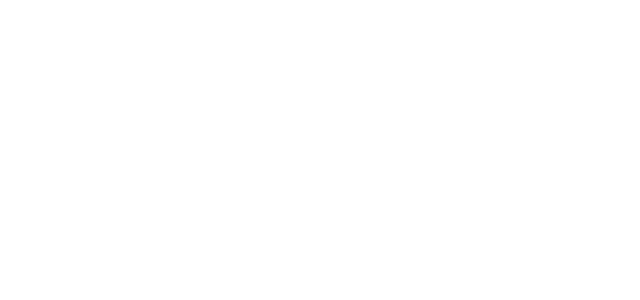
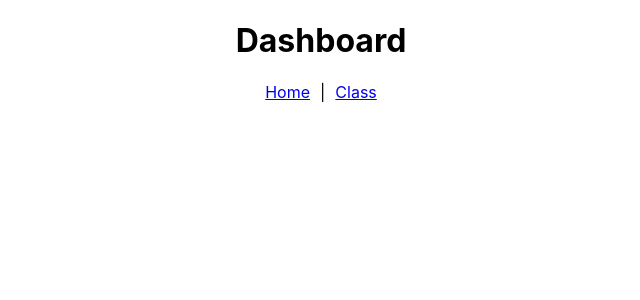
Before and after one commit to jrp9pte/Educator_Hub, a React (Create React App) app in the folder tje-dashboard-app/: page /overall_dashboard in a window 1280 px wide. Before the commit this address had no page. Shown: the top 300 px of the page, without its empty margins (319-959 px from the left). Built offline with nearby package versions, Linux system fonts and the light colour scheme.

Commit message:
Dealt with warnings. Changed naming scheme. Moved links to component files

```diff
--- a/tje-dashboard-app/src/App.js
+++ b/tje-dashboard-app/src/App.js
@@ -1,20 +1,22 @@
-import { render } from "react-dom";
+// import { render } from "react-dom";
 import { BrowserRouter, Routes, Route } from "react-router-dom";
 import Home from "./pages/Home.js";
 import Dashboard from "./pages/Dashboard.js";
 import StudentDirectory from "./pages/StudentDirectory.js";
 import TeacherDirectory from "./pages/TeacherDirectory.js";
 import TeacherDashboard from "./pages/TeacherDashboard.js";
+import ClassPage from "./pages/ClassPage.js";
 
 function App() {
   return (
     <BrowserRouter>
       <Routes>
         <Route path="/" element={<Home />} />
-        <Route path="overall_dashbaord" element={<Dashboard />} />
+        <Route path="overall_dashboard" element={<Dashboard />} />
         <Route path="student_directory" element={<StudentDirectory />} />
         <Route path="teacher_directory" element={<TeacherDirectory />} />
         <Route path="teacher_dashboard" element={<TeacherDashboard />} />
+        <Route path="class_page" element={<ClassPage />} />
       </Routes>
     </BrowserRouter>
   );
--- a/tje-dashboard-app/src/components/Dash_board/Dash_board.js
+++ b/tje-dashboard-app/src/components/Dash_board/Dash_board.js
@@ -1,9 +1,14 @@
-function Dash_board() {
+import { Link } from "react-router-dom";
+
+function DASH_BOARD() {
   return (
     <div style={{ textAlign: "center" }}>
-      <h1>Overall Dashboard</h1>
+      <h1>Dashboard</h1>
+      <Link to="/">Home</Link>
+      <span style={{ margin: "0 10px" }}>|</span>
+      <Link to="/class_page">Class</Link>
     </div>
   );
 }
 
-export default Dash_board;
+export default DASH_BOARD;
--- a/tje-dashboard-app/src/components/HomePage/HomePage.js
+++ /dev/null
@@ -1,18 +0,0 @@
-import { Link } from "react-router-dom";
-
-function HomePage() {
-  return (
-    <div style={{ textAlign: "center" }}>
-      <h1>Home Page</h1>
-      <Link to="/overall_dashbaord">Dashboard</Link>
-      <span style={{ margin: "0 10px" }}>|</span>
-      <Link to="/student_directory">Student Directory</Link>
-      <span style={{ margin: "0 10px" }}>|</span>
-      <Link to="/teacher_directory">Teacher Directory</Link>
-      <span style={{ margin: "0 10px" }}>|</span>
-      <Link to="/teacher_dashboard">Teacher Dashboard</Link>
-    </div>
-  );
-}
-
-export default HomePage;
--- a/tje-dashboard-app/src/components/Student_Directory/Student_Directory.js
+++ b/tje-dashboard-app/src/components/Student_Directory/Student_Directory.js
@@ -1,9 +1,12 @@
-function Student_Directory() {
+import { Link } from "react-router-dom";
+
+function STUDENT_DIRECTORY() {
   return (
     <div style={{ textAlign: "center" }}>
       <h1>Student Directory</h1>
+      <Link to="/">Home</Link>
     </div>
   );
 }
 
-export default Student_Directory;
+export default STUDENT_DIRECTORY;
--- a/tje-dashboard-app/src/components/Teacher_Dashboard/Teacher_Dashboard.js
+++ b/tje-dashboard-app/src/components/Teacher_Dashboard/Teacher_Dashboard.js
@@ -1,9 +1,14 @@
-function Teacher_Dashboard() {
+import { Link } from "react-router-dom";
+
+function TEACHER_DASHBOARD() {
   return (
     <div style={{ textAlign: "center" }}>
       <h1>Teacher Dashboard</h1>
+      <Link to="/">Home</Link>
+      <span style={{ margin: "0 10px" }}>|</span>
+      <Link to="/overall_dashboard">Dashboard</Link>
     </div>
   );
 }
 
-export default Teacher_Dashboard;
+export default TEACHER_DASHBOARD;
--- a/tje-dashboard-app/src/components/Teacher_Directory/Teacher_Directory.js
+++ b/tje-dashboard-app/src/components/Teacher_Directory/Teacher_Directory.js
@@ -1,9 +1,12 @@
-function Teacher_Directory() {
+import { Link } from "react-router-dom";
+
+function TEACHER_DIRECTORY() {
   return (
     <div style={{ textAlign: "center" }}>
       <h1>Teacher Directory</h1>
+      <Link to="/">Home</Link>
     </div>
   );
 }
 
-export default Teacher_Directory;
+export default TEACHER_DIRECTORY;
--- a/tje-dashboard-app/src/pages/Dashboard.js
+++ b/tje-dashboard-app/src/pages/Dashboard.js
@@ -1,12 +1,10 @@
-import Dash_board from "../components/Dash_board/Dash_board.js";
-import { Link } from "react-router-dom";
+import DASH_BOARD from "../components/DASH_BOARD/DASH_BOARD.js";
 
 function Dashboard() {
   return (
-    <div style={{ textAlign: "center" }}>
-      <Dash_board />
-      <Link to="/">Home</Link>
-    </div>
+    <>
+      <DASH_BOARD />
+    </>
   );
 }
 
--- a/tje-dashboard-app/src/pages/Home.js
+++ b/tje-dashboard-app/src/pages/Home.js
@@ -1,9 +1,9 @@
-import HomePage from "../components/HomePage/HomePage.js";
+import HOME from "../components/HOME/HOME.js";
 
 function Home() {
   return (
     <>
-      <HomePage />
+      <HOME />
     </>
   );
 }
--- a/tje-dashboard-app/src/pages/StudentDirectory.js
+++ b/tje-dashboard-app/src/pages/StudentDirectory.js
@@ -1,12 +1,10 @@
-import Student_Directory from "../components/Student_Directory/Student_Directory.js";
-import { Link } from "react-router-dom";
+import STUDENT_DIRECTORY from "../components/STUDENT_DIRECTORY/STUDENT_DIRECTORY.js";
 
 function StudentDirectory() {
   return (
-    <div style={{ textAlign: "center" }}>
-      <Student_Directory />
-      <Link to="/">Home</Link>
-    </div>
+    <>
+      <STUDENT_DIRECTORY />
+    </>
   );
 }
 
--- a/tje-dashboard-app/src/pages/TeacherDashboard.js
+++ b/tje-dashboard-app/src/pages/TeacherDashboard.js
@@ -1,12 +1,10 @@
-import Teacher_Dashboard from "../components/Teacher_Dashboard/Teacher_Dashboard.js";
-import { Link } from "react-router-dom";
+import TEACHER_DASHBOARD from "../components/TEACHER_DASHBOARD/TEACHER_DASHBOARD.js";
 
 function TeacherDashboard() {
   return (
-    <div style={{ textAlign: "center" }}>
-      <Teacher_Dashboard />
-      <Link to="/">Home</Link>
-    </div>
+    <>
+      <TEACHER_DASHBOARD />
+    </>
   );
 }
 
--- a/tje-dashboard-app/src/pages/TeacherDirectory.js
+++ b/tje-dashboard-app/src/pages/TeacherDirectory.js
@@ -1,12 +1,10 @@
-import Teacher_Directory from "../components/Teacher_Directory/Teacher_Directory.js";
-import { Link } from "react-router-dom";
+import TEACHER_DIRECTORY from "../components/TEACHER_DIRECTORY/TEACHER_DIRECTORY.js";
 
 function TeacherDirectory() {
   return (
-    <div style={{ textAlign: "center" }}>
-      <Teacher_Directory />
-      <Link to="/">Home</Link>
-    </div>
+    <>
+      <TEACHER_DIRECTORY />
+    </>
   );
 }
 
```
